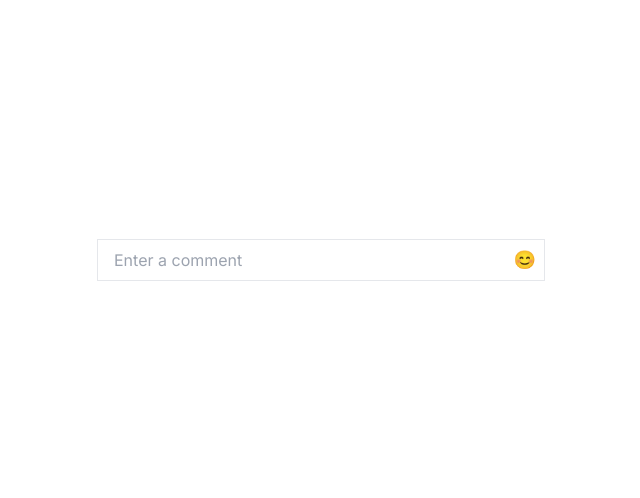
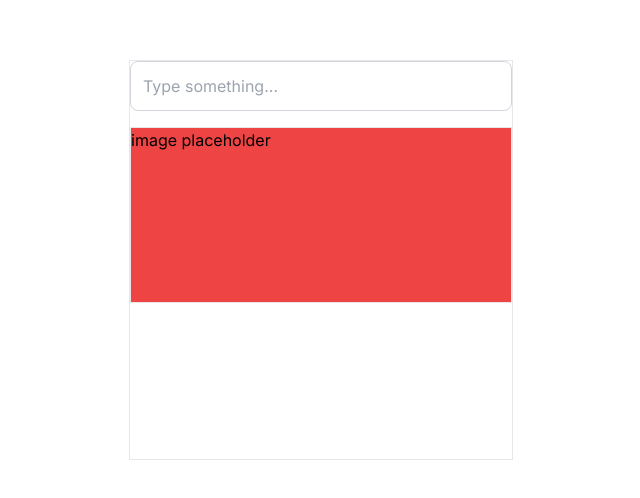
Before and after one commit to aziz-codes/cb-components, a Next.js app: page / in a window 1280 px wide. Shown: the part 140-638 px from the top of the page, without its empty margins (319-959 px from the left). Built offline with nearby package versions, Linux system fonts and the light colour scheme.

Commit message:
editable div styling

```diff
--- a/app/page.tsx
+++ b/app/page.tsx
@@ -1,9 +1,10 @@
-import TextInputWithEmoji from "@/components/input";
+import EditableContainer from "@/components/editable-container";
+
 import React from "react";
 
 const HomePage = () => {
-  return <div className="flex justify-center items-center h-screen">
-    <TextInputWithEmoji />
+  return <div className="flex justify-center items-center h-screen ">
+    <EditableContainer />
   </div>;
 };
 
--- /dev/null
+++ b/components/editable-container.tsx
@@ -0,0 +1,35 @@
+"use client";
+import React, { useState, useRef } from 'react';
+
+const EditableContainer: React.FC = () => {
+  const [content, setContent] = useState<string>('');
+  const divRef = useRef<HTMLDivElement>(null);
+
+  // Handle input change
+  const handleInput = (e: React.FormEvent<HTMLDivElement>) => {
+    setContent(e.currentTarget.textContent || '');
+  };
+
+  return (
+    <div className='flex flex-col gap-4 w-full max-w-sm h-[400px] overflow-y-auto border'>
+      {/* Editable div */}
+      <div
+        ref={divRef}
+        contentEditable
+        onInput={handleInput}
+        className={`relative border border-gray-300 p-3 min-h-[50px] max-h-auto overflow-y-auto w-full rounded-lg focus:outline-none
+          ${content === '' ? 'before:content-[attr(data-placeholder)] before:text-gray-400 before:absolute' : ''}`}
+        data-placeholder="Type something..."
+      >
+        {/* Editable content */}
+      </div>
+
+      {/* Image placeholder */}
+      <div className='border w-full bg-red-500 h-44 min-h-44'>
+        image placeholder
+      </div>
+    </div>
+  );
+};
+
+export default EditableContainer;
```
